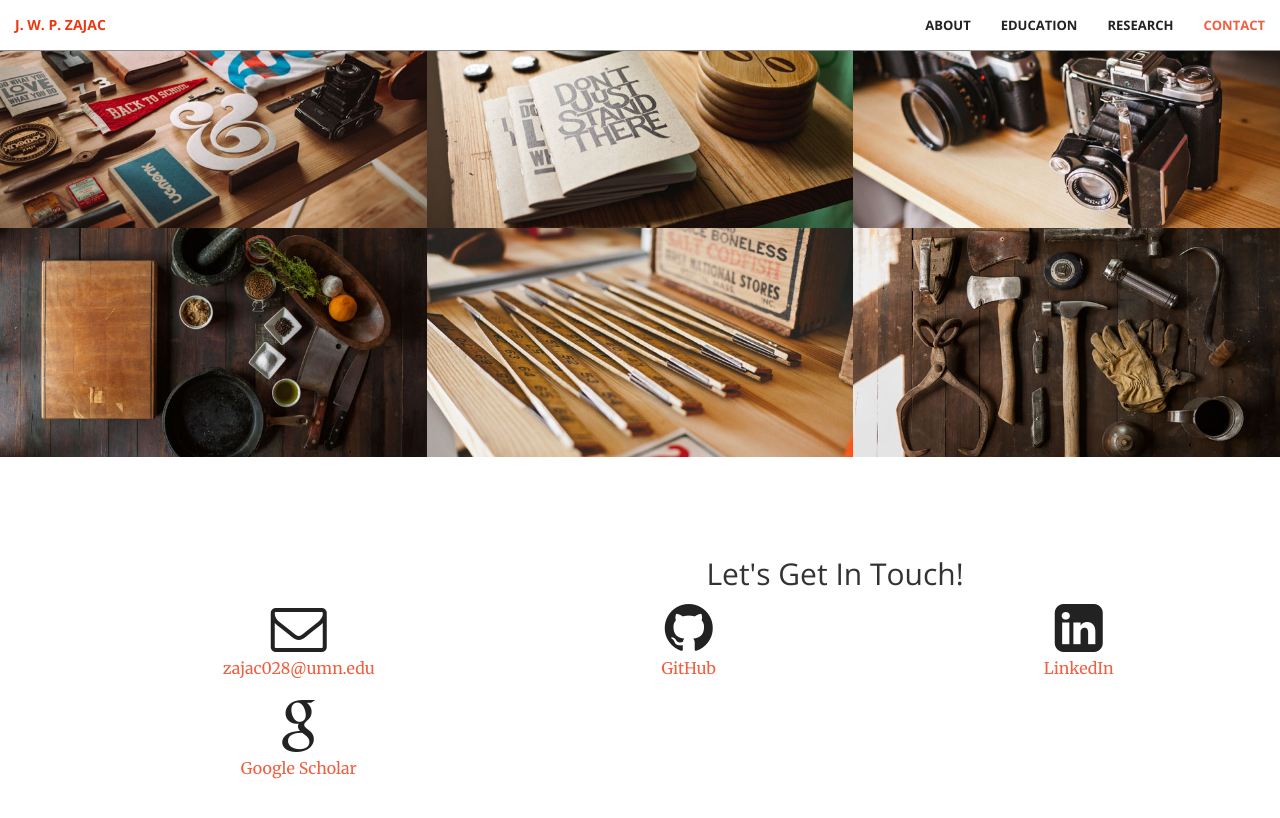
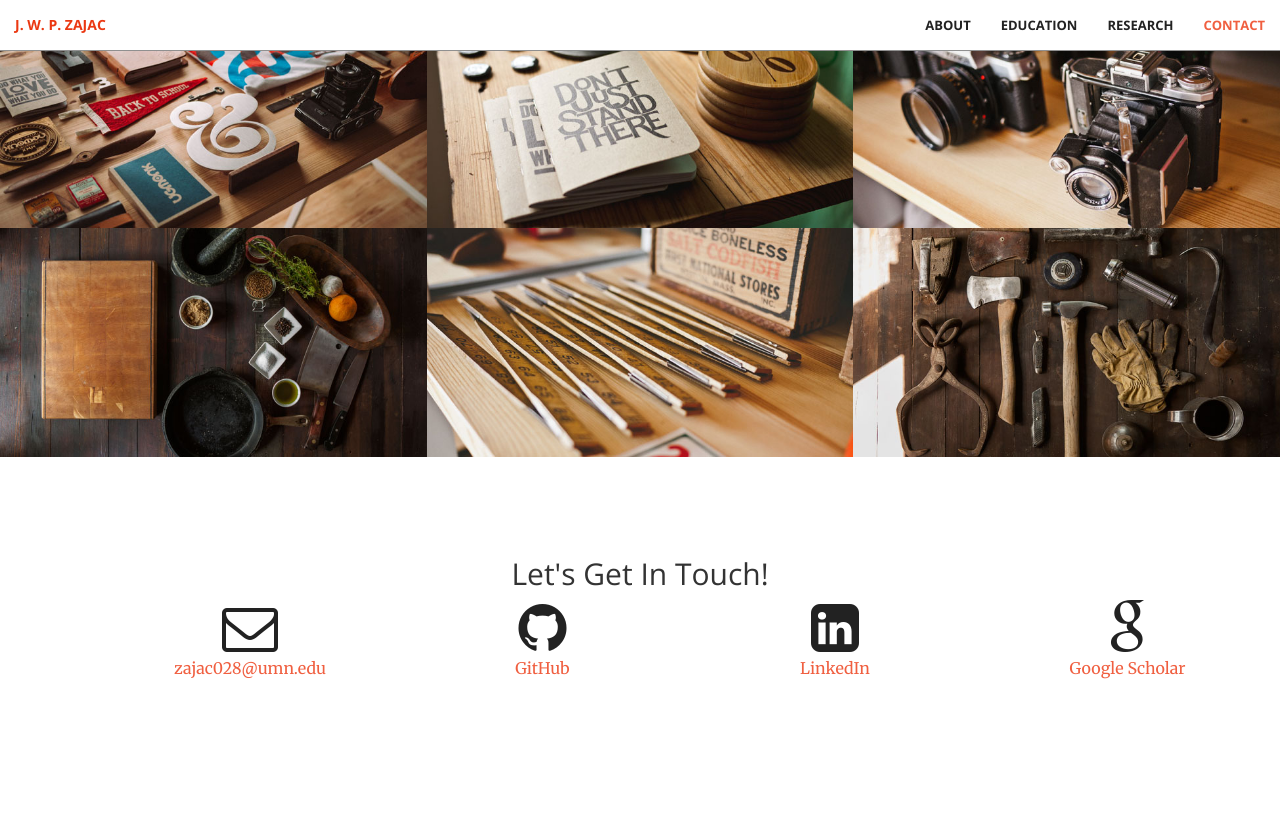
Before and after one commit to Jonathan-Zajac/Jonathan-Zajac.github.io, a Jekyll site: the page built from index.html, in a window 1280 px wide and 900 px high, scrolled down 1361 px. Shown: the top 818 px of the window. Built offline with Jekyll 4.4.1, drawn with Linux system fonts in a browser that asks for light colours.

Commit message:
reformat contact columns

```diff
--- a/_includes/contact.html
+++ b/_includes/contact.html
@@ -1,28 +1,28 @@
 <section id="contact">
     <div class="container">
         <div class="row">
-            <div class="col-lg-12 col-lg-offset-2 text-center">
+            <div class="col-lg-12 text-center">
                 <h2 class="section-heading">Let's Get In Touch!</h2>
             </div>
-        <div class="col-lg-3 col-lg-offset-1 text-center">
+        <div class="col-lg-2 col-lg-offset-1 text-center">
             <a href="mailto:{{ site.email }}">
             <i class="fa fa-envelope-o fa-3x wow bounceIn" data-wow-delay=".1s"></i>
                 <p>{{ site.email }}</p>
             </a>
         </div>
-        <div class="col-lg-3 col-lg-offset-1 text-center">
+        <div class="col-lg-2 col-lg-offset-1 text-center">
             <a href="https://github.com/{{ site.github_username }}">
             <i class="fa fa-github fa-3x wow bounceIn" data-wow-delay=".1s"></i>
                 <p>GitHub</p>
             </a>
         </div>
-        <div class="col-lg-3 col-lg-offset-1 text-center">
+        <div class="col-lg-2 col-lg-offset-1 text-center">
             <a href="https://linkedin.com/in/{{ site.linkedin_username }}">
             <i class="fa fa-linkedin-square fa-3x wow bounceIn" data-wow-delay=".1s"></i>
                 <p>LinkedIn</p>
             </a>
         </div>
-        <div class="col-lg-3 col-lg-offset-1 text-center">
+        <div class="col-lg-2 col-lg-offset-1 text-center">
             <a href="https://scholar.google.com/citations?user=8TB2kmYAAAAJ&hl=en&oi=ao">
             <i class="fa fa-google fa-3x wow bounceIn" data-wow-delay=".1s"></i>
                 <p>Google Scholar</p>
```
